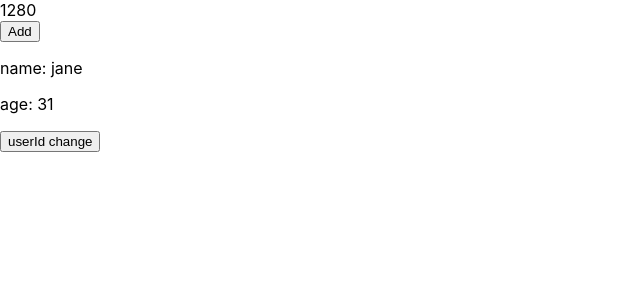
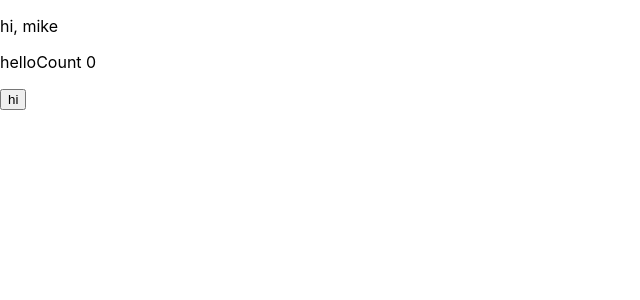
Before and after one commit to jungeun-p/cra-test, a React (Create React App) app: page / in a window 1280 px wide. Shown: the top 300 px of the page, without its empty margins (0-640 px from the left). Built offline with nearby package versions, Linux system fonts and the light colour scheme.

Commit message:
[ modify ] createContext, useContext, ContextAPI 사용

```diff
--- a/src/App.js
+++ b/src/App.js
@@ -1,38 +1,61 @@
-import React, { useEffect, useState } from 'react';
-import ReactDOM from 'react-dom';
-import Counter from './Counter';
-import Profile from './Profile';
-import WidthPrinter from './WidthPrinter';
+import React, { createContext, useContext, useEffect, useState } from 'react';
+// import Profile from './Profile';
+
+// const UserContext = createContext('unknown');
+// const ThemeContext = createContext('dark');
+
+const UserContext = createContext({ username: 'unknown', helloCount: 0 });
+const SetUserContext = createContext(()=>{});
 
 const App = () => {
-  const [state, setState] = useState({ name: '', age: 0, count: 0 });
-  const [userId, setUserId] = useState(0);
-  const [count, setCount] = useState(0);
-  // useEffect(()=>{
-  //   document.title = `update time: ${state.count}`;
-  // })
+  const [user, setUser] = useState({ username: 'mike', helloCount: 0 });
   return (
-    <div>
-      {count === 0 && <WidthPrinter />}
-      <button onClick={() => setCount(count + 1)}>Add</button>
-      <Profile userId={userId}/>
-      <button onClick={()=>setUserId(userId + 1)}>userId change</button>
-      {/* <br /> */}
-      {/* <button onClick={() => setState({...state, count:state.count+1})}>increase</button>
-      <p>{`name is ${state.name}`}</p>
-      <p>{`age is ${state.age}`}</p>
-      <input
-        type="text"
-        value={state.name}
-        onChange={e=>setState({...state, name:e.target.value})}
-      />
-      <input
-        type="text"
-        value={state.age}
-        onChange={e=>setState({...state, age:e.target.value})}
-      /> */}
-    </div>
+    <SetUserContext.Provider value={setUser}>
+      <UserContext.Provider value={user}>
+        <Profile />
+      </UserContext.Provider>
+    </SetUserContext.Provider>
   )
 };
 
+const Profile = () => {
+  const setUser = useContext(SetUserContext);
+  const { username, helloCount } = useContext(UserContext);
+  return (
+      <>
+          <p>{`hi, ${username}`}</p>
+          <p>{`helloCount ${helloCount}`}</p>
+          <button onClick={()=>setUser({username, helloCount: helloCount + 1})}>
+              hi
+          </button>
+      </>
+  );
+};
+
+// const Profile = React.memo(() => {
+//   console.log('Profile Component');
+//   // const [user, setUser] = useState(null);
+//   // useEffect(()=>{
+//   //     getUserApi(userId).then(data=>setUser(data));
+//   // }, [userId]);
+//   // const user = useUser(userId);
+//   return (
+//       <div>
+//           <Greeting />
+//           {/* ... */}
+//       </div>
+//   );
+// });
+
+// function Greeting(){
+//   // const username = useContext(UserContext);
+//   // const theme = useContext(ThemeContext);
+//   return (
+//     // <p style={{ color: theme === 'dark' ? 'gray' : 'green' }}>{`Hi, ${username}!`}</p>
+//     // <UserContext.Consumer>
+//     //   {username => <p>{`Hi, ${username}!`}</p>}
+//     // </UserContext.Consumer>
+//   )
+// }
+
 export default App;
--- a/src/Profile.js
+++ b/src/Profile.js
@@ -1,23 +1,17 @@
-import React, { useEffect, useState } from 'react';
-import useUser from './useUser';
+import React, { createContext, useContext, useEffect, useState } from 'react';
 
-const Profile = ({ userId }) => {
-    // const [user, setUser] = useState(null);
-    // useEffect(()=>{
-    //     getUserApi(userId).then(data=>setUser(data));
-    // }, [userId]);
-    const user = useUser(userId);
+const Profile = () => {
+    // const setUser = useContext(SetUserContext);
+    // const { username, helloCount } = useContext(UserContext);
     return (
-        <div>
-            {!user && <p>loading...</p>}
-            {user && (
-                <>
-                    <p>{`name: ${user.name}`}</p>
-                    <p>{`age: ${user.age}`}</p>
-                </>
-            )}
-        </div>
+        // <>
+        //     <p>{`hi, ${username}`}</p>
+        //     <p>{`helloCount ${helloCount}`}</p>
+        //     <button onClick={()=>setUser({username, helloCount: helloCount + 1})}>
+        //         hi
+        //     </button>
+        // </>
     );
-};
+// };
 
 export default Profile;
```
